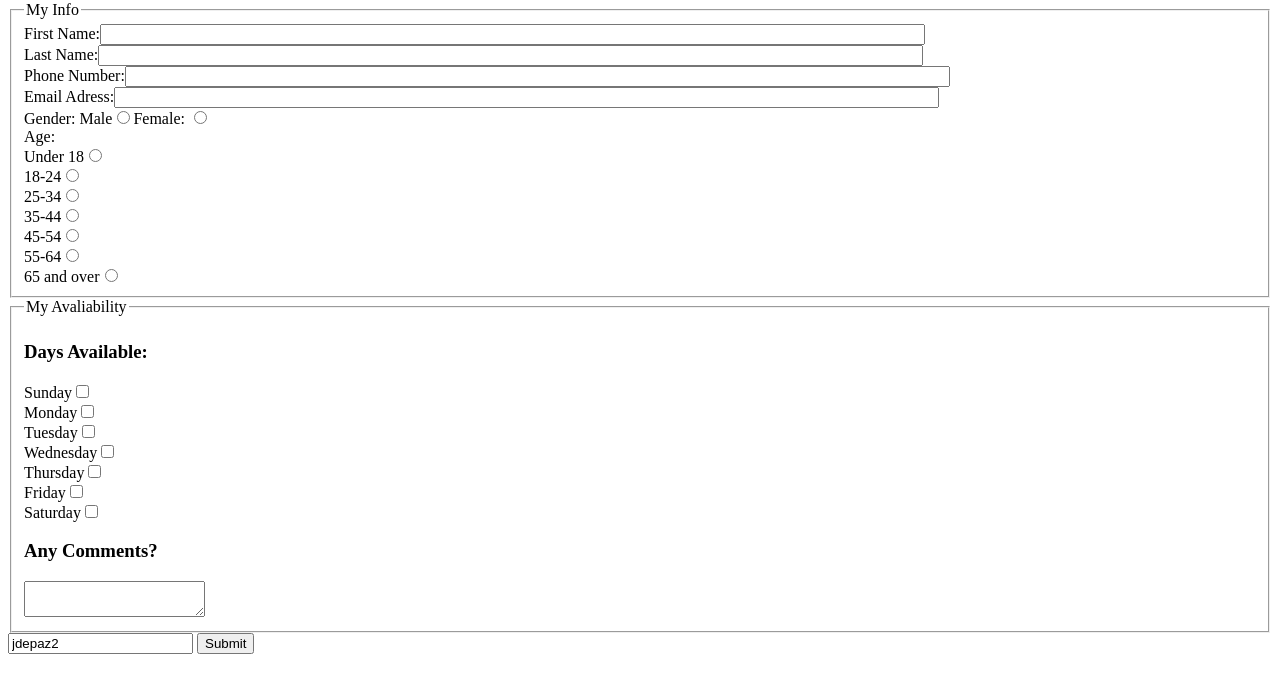
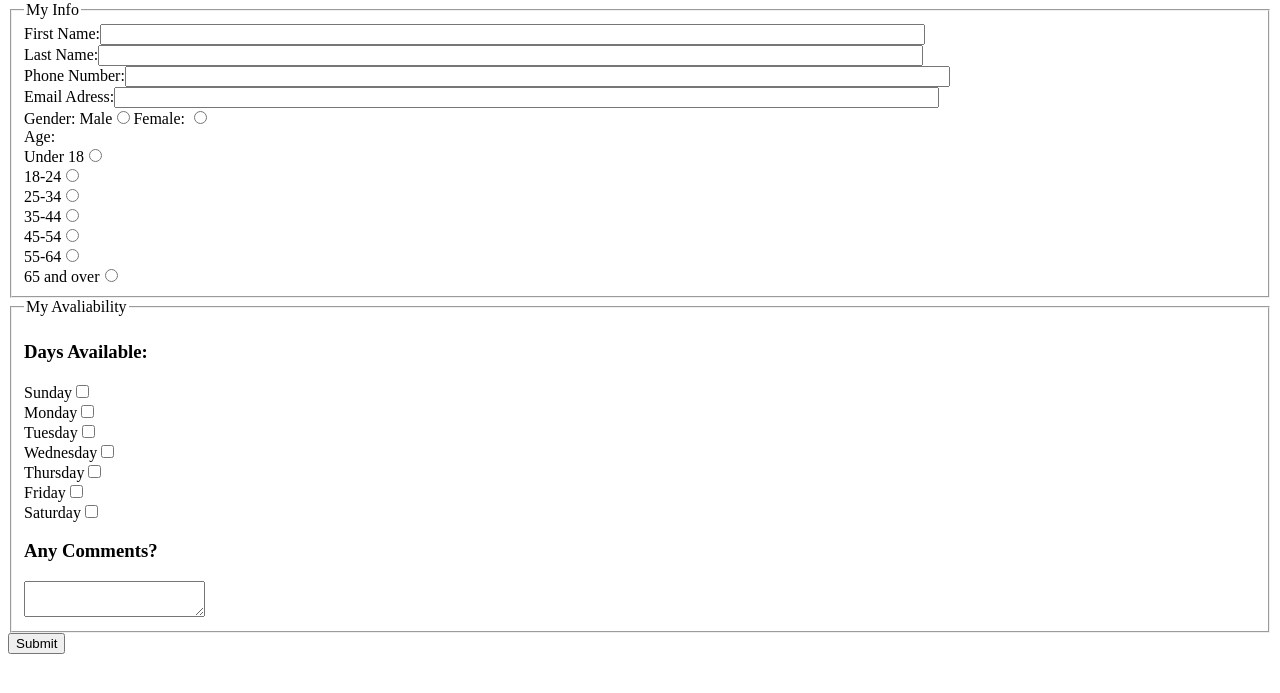
Before and after one commit to JoseDP12/Lab4, a plain HTML site: page index.html in a window 1280 px wide. Shown: the part 79-772 px from the top of the page. Drawn offline with Linux system fonts and the light colour scheme.

Commit message:
index.html
fixed spacing

```diff
--- a/index.html
+++ b/index.html
@@ -15,9 +15,9 @@
 			<div><label>Last Name:<input size="100" type="text" name="last_name_field"></label></div>
 			<div><label>Phone Number:<input size="100" type="text" name="phone_field"></label></div>
 			<div><label>Email Adress:<input size="100" type="text" name="email_adress_field"></label></div>
-			<div>Gender:  <label>Male<input type="radio" name="gender field"></label>Female:  <input type="radio"name="gender_field"value="female"></label></div>
+			<div>Gender:  <label>Male<input type="radio" name="gender field"></label>Female:  <input type="radio" name="gender_field" value="female"></label></div>
 			<div>Age:</div>
-				<div><label>Under 18<input type="radio"name="äge_field"></label></div>
+				<div><label>Under 18<input type="radio" name="äge_field"></label></div>
 				<div><label>18-24<input type="radio" name="äge_field"></label></div>
 				<div><label>25-34<input type="radio" name="äge_field"></label></div>
 				<div><label>35-44<input type="radio" name="äge_field"></label></div>
@@ -40,7 +40,7 @@
 			<textarea name="comments_field"></textarea>
 		</div>
 	</fieldset>
-	<input type="hidenn"name="hidden_field" value="jdepaz2">
+	<input type="hidden" name="hidden_field" value="jdepaz2">
 	<input type="Submit">
 </form>
 </body>
```
